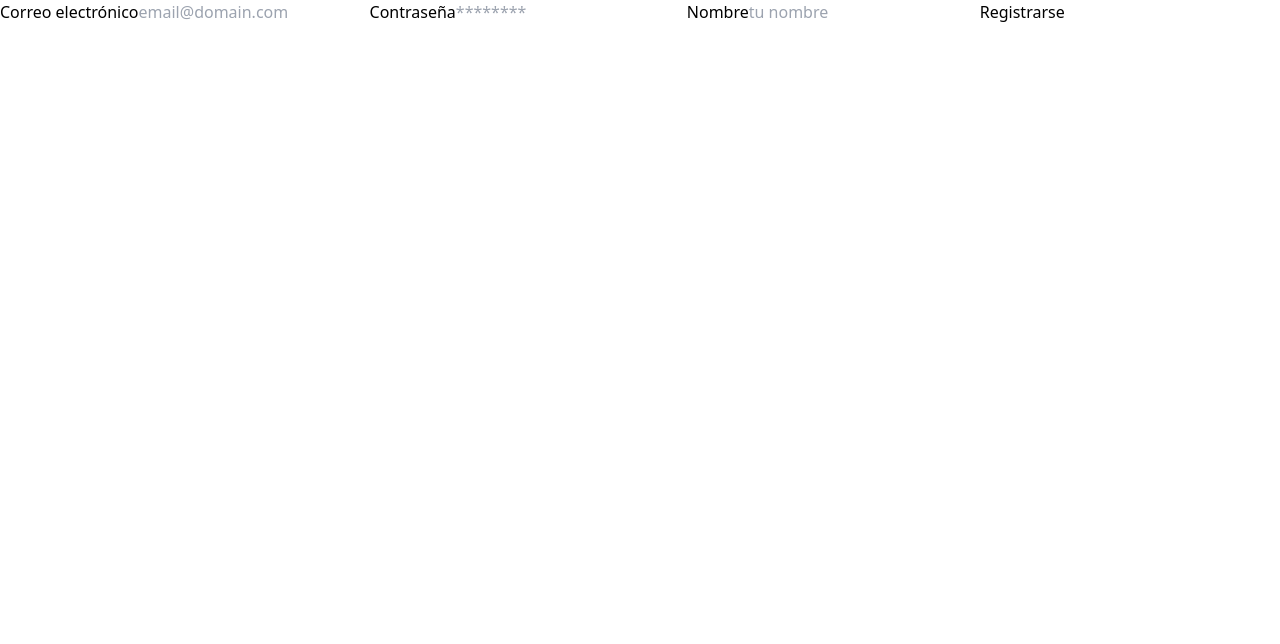
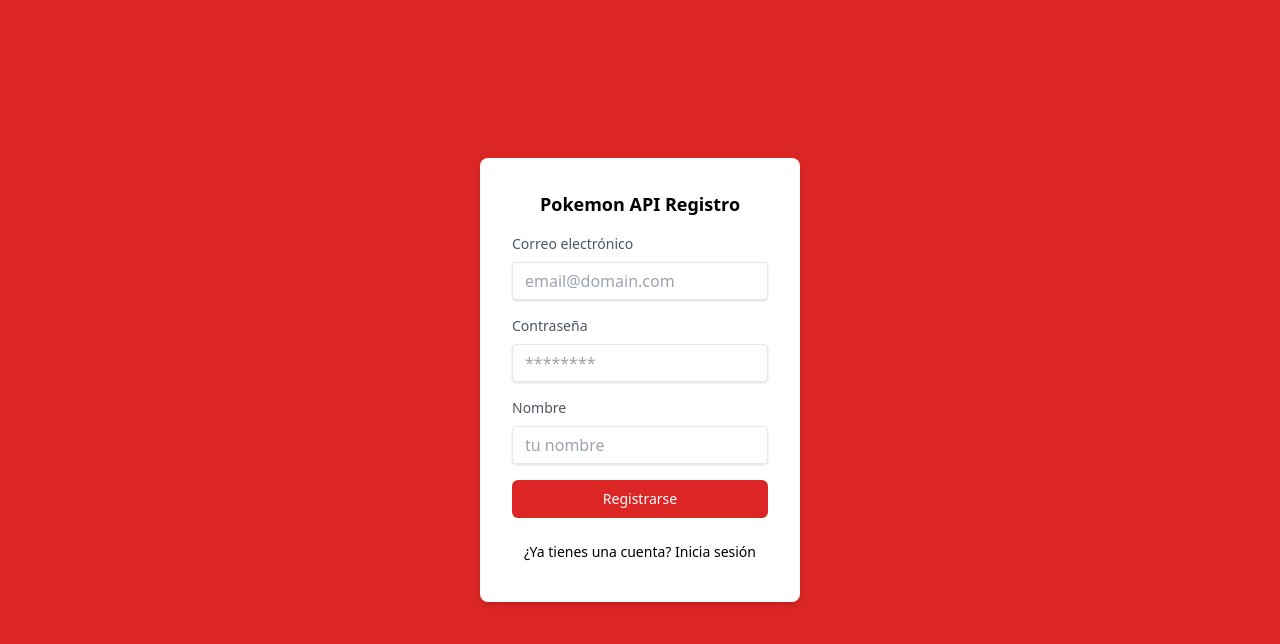
Before and after one commit to Brandddd/pokemon-api, a React (Create React App) app: page /register in a window 1280 px wide. Shown: the top 644 px of the page. Built offline with nearby package versions, Linux system fonts and the light colour scheme; no server answers.

Commit message:
Rutas protegidas y estilos de las paginas

```diff
--- a/src/App.js
+++ b/src/App.js
@@ -7,6 +7,7 @@
 
 export default function App() {
   return (
+    <div className="bg-red-600 h-screen text-black flex">
       <AuthProvider>
         <Routes>
           <Route
@@ -21,6 +22,7 @@
           <Route path="/register" element={<Register />} />
         </Routes>
       </AuthProvider>
+    </div>
   );
 }
 
--- a/src/components/Alert.js
+++ b/src/components/Alert.js
@@ -0,0 +1,7 @@
+export function Alert({message}) {
+    return (
+        <div className="bg-red-100 border border-red-400 text-red-800 px-4 py-3 rounded relative mb-2 text-center">
+            <span className="sm:inline block">{message}</span>
+        </div>
+    )
+}
--- a/src/components/Home.js
+++ b/src/components/Home.js
@@ -1,13 +1,25 @@
+import { useEffect, useState } from "react";
 import { useAuth } from "../context/Authentication"; // Nos permite utilizar el context y traer la información del usuario
 
 export function Home() {
   const { user, logout, loading } = useAuth();
 
+  // Objeto tipo pokemon y funcion setPokemon
+  const [pokemon, setPokemon] = useState([]);
+
+  // Hook useEffect para tener un cambio secundario dentro de la pagina, y llamar el url con la API
+  useEffect(() => {
+    fetch("https://pokeapi.co/api/v2/pokemon/").then((result) =>
+    // Result se almacena en un json con su metodo
+      console.log(result.json())
+    );
+  });
+
   const handleLogout = async () => {
     await logout();
   };
 
-  if (loading) return <h1>Cargando...</h1>
+  if (loading) return <h1>Cargando...</h1>;
 
   return (
     <div>
--- a/src/components/Login.js
+++ b/src/components/Login.js
@@ -1,6 +1,9 @@
 import { useState } from "react";
 import { useAuth } from "../context/Authentication"; // Llamamos el useAuth para el Auth de firebase para poder registrar el usuario
-import { useNavigate } from "react-router-dom"; // Hook de navegación entre paginas
+import { Link, useNavigate } from "react-router-dom"; // Hook de navegación entre paginas
+import { Alert } from "./Alert";
+// Imágenes
+import login_image from "../assets/icon_login.png";
 
 // Es la misma que el register, necesita el mismo objeto tipo user y setUser
 export function Login() {
@@ -39,27 +42,67 @@
 
   //Retorna formulario de registro
   return (
+
+    <div className="w-full max-w-xs m-auto">
       <div>
-      {error && <p>{error}</p>}
+        <img alt="Imagen" src={login_image} />
+      </div>
 
-      <form onSubmit={handleSubmit}>
-        <label htmlFor="email">Correo electrónico</label>
+      {error && <Alert message={error} />}
+
+      <form
+        onSubmit={handleSubmit}
+        className="bg-white shadow-md rounded-lg px-8 pt-8 pb-10 mb-10"
+      >
+
+        <p className="text-lg font-semibold mb-4 flex justify-center m-auto">
+          Pokemon API login
+        </p>
+
+        <div className="mb-4">
+          <label
+            htmlFor="email"
+            className="block text-gray-600 text-sm font-sans mb-2"
+          >
+            Correo electrónico
+          </label>
           <input
             type="email"
             name="email"
             placeholder="email@domain.com"
+            className="shadow appeareance-none border rounded w-full py-2 px-3 text-gray-600 leading-tight focus:outline_none focus:shadow-outline"
             onChange={handleChange}
           />
+        </div>
 
-        <label htmlFor="password">Contraseña</label>
+        <div className="mb-4">
+          <label
+            htmlFor="password"
+            className="block text-gray-600 text-sm font-sans mb-2"
+          >
+            Contraseña
+          </label>
           <input
             type="password"
             name="password"
             placeholder="********"
+            className="shadow appeareance-none border rounded w-full py-2 px-3 text-gray-600 leading-tight focus:outline_none focus:shadow-outline"
             onChange={handleChange}
           />
+        </div>
 
-        <button>Iniciar sesión</button>
+        <div className="mb-6 flex items-center justify-center">
+          <button className="bg-red-600 font-sans flex w-full justify-center rounded-md border border-transparent py-2 px-4 text-sm text-white hover:bg-red-500 focus:outline-none focus:ring-2 focus:ring-red-600 focus:ring-offset-2">
+            Iniciar sesión
+          </button>
+        </div>
+
+        <p className="mt-2 text-sm flex justify-between px-3 text-black">
+          ¿No tienes una cuenta? {" "}
+          <Link to="/register" className="font-sans hover:text-blue-500">
+            Registrate
+          </Link>
+        </p>
       </form>
     </div>
   );
--- a/src/components/Register.js
+++ b/src/components/Register.js
@@ -1,6 +1,7 @@
 import { useState } from "react";
 import { useAuth } from "../context/Authentication"; // Llamamos el useAuth para el Auth de firebase para poder registrar el usuario
-import { useNavigate } from "react-router-dom"; // Hook de navegación entre paginas
+import { Link, useNavigate } from "react-router-dom"; // Hook de navegación entre paginas
+import { Alert } from "./Alert";
 
 export function Register() {
   // Funcion para actualizar la información del usuario que se registre
@@ -40,35 +41,81 @@
 
   //Retorna formulario de registro
   return (
-    <div>
-      {error && <p>{error}</p>}
+    <div className="w-full max-w-xs m-auto">
+      {error && (
+        <p>
+          <Alert message={error} />
+        </p>
+      )}
 
-      <form onSubmit={handleSubmit}>
-        <label htmlFor="email">Correo electrónico</label>
+      <form
+        onSubmit={handleSubmit}
+        className="bg-white shadow-md rounded-lg px-8 pt-8 pb-10 mb-10"
+      >
+        <p className="text-lg font-semibold mb-4 flex justify-center m-auto">
+          Pokemon API Registro
+        </p>
+
+        <div className="mb-4">
+          <label
+            htmlFor="email"
+            className="block text-gray-600 text-sm font-sans mb-2"
+          >
+            Correo electrónico
+          </label>
           <input
             type="email"
             name="email"
             placeholder="email@domain.com"
             onChange={handleChange}
+            className="shadow appeareance-none border rounded w-full py-2 px-3 text-gray-600 leading-tight focus:outline_none focus:shadow-outline"
           />
+        </div>
 
-        <label htmlFor="password">Contraseña</label>
+        <div className="mb-4">
+          <label
+            htmlFor="password"
+            className="block text-gray-600 text-sm font-sans mb-2"
+          >
+            Contraseña
+          </label>
           <input
             type="password"
             name="password"
             placeholder="********"
             onChange={handleChange}
+            className="shadow appeareance-none border rounded w-full py-2 px-3 text-gray-600 leading-tight focus:outline_none focus:shadow-outline"
           />
+        </div>
 
-        <label htmlFor="name">Nombre</label>
+        <div className="mb-4">
+          <label
+            htmlFor="name"
+            className="block text-gray-600 text-sm font-sans mb-2"
+          >
+            Nombre
+          </label>
           <input
             type="text"
             name="name"
             placeholder="tu nombre"
             onChange={handleChange}
+            className="shadow appeareance-none border rounded w-full py-2 px-3 text-gray-600 leading-tight focus:outline_none focus:shadow-outline"
           />
+        </div>
 
-        <button>Registrarse</button>
+        <div className="mb-6 flex items-center justify-center">
+          <button className="bg-red-600 font-sans flex w-full justify-center rounded-md border border-transparent py-2 px-4 text-sm text-white hover:bg-red-500 focus:outline-none focus:ring-2 focus:ring-red-600 focus:ring-offset-2">
+            Registrarse
+          </button>
+        </div>
+
+        <p className="text-sm flex justify-between px-3 text-black">
+            ¿Ya tienes una cuenta?{" "}
+          <Link to="/login" className="font-sans hover:text-blue-500">
+            Inicia sesión
+          </Link>
+        </p>
       </form>
     </div>
   );
```
Also changed, not shown: src/assets/icon_login.png (added), 1 other file (tests, documents, lock files or other folders). Lines whose indentation alone changed are shown as unchanged.
